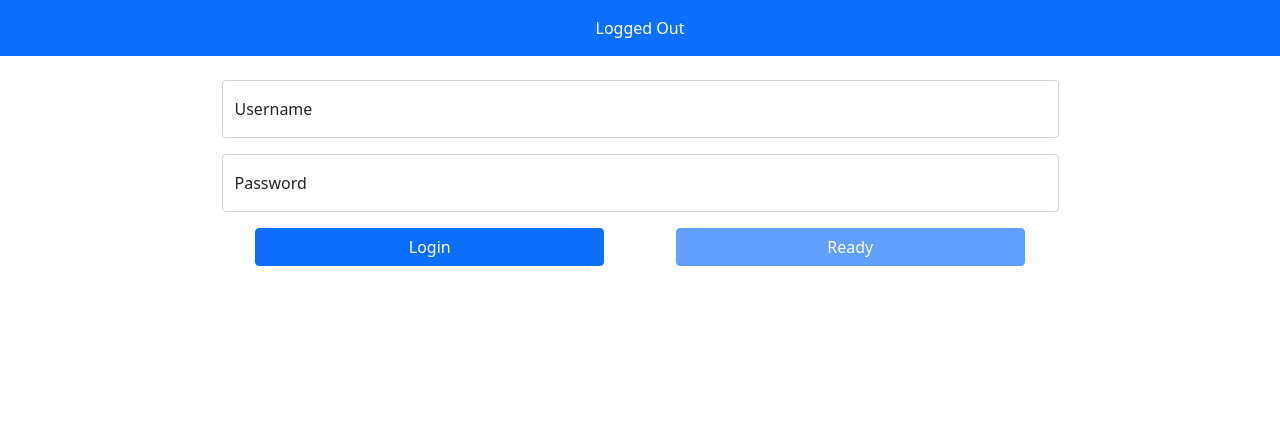
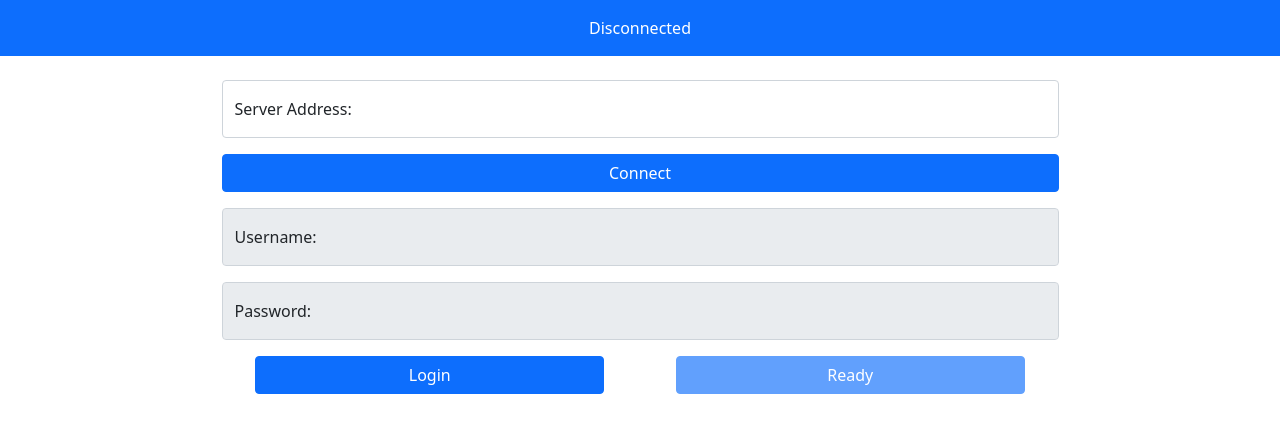
Before and after one commit to apal0934/workshop-3, a React (Create React App) app: page / in a window 1280 px wide. Shown: the top 432 px of the page. Built offline with nearby package versions, Linux system fonts and the light colour scheme.

Commit message:
Adds server connect to login

```diff
--- a/src/components/Header.tsx
+++ b/src/components/Header.tsx
@@ -10,6 +10,9 @@ const Header = ({ state }: HeaderProps) => {
     var text: string;
 
     switch (state) {
+        case UserState.Disconnected:
+            text = "Disconnected";
+            break;
         case UserState.LoggedOut:
             text = "Logged Out";
             break;
--- a/src/pages/Login.tsx
+++ b/src/pages/Login.tsx
@@ -1,5 +1,6 @@
 import React, { useState } from "react";
 import Button from "react-bootstrap/Button";
+import Col from "react-bootstrap/Col";
 import Form from "react-bootstrap/Form";
 import Container from "react-bootstrap/Container";
 import Stack from "react-bootstrap/Stack";
@@ -17,6 +18,21 @@ const LoginField = ({ state, loginData, callback }: LoginProps) => {
     const [username, setUsername] = useState(loginData.username);
     const [password, setPassword] = useState(loginData.password);
     const [isLoggedIn, setisLoggedIn] = useState(loginData.isLoggedIn);
+    const [serverAddress, setServerAddress] = useState(loginData.serverAddress);
+
+    const handleConnect = (event: React.MouseEvent) => {
+        event.preventDefault();
+
+        var didConnect = true;
+        if (didConnect) {
+            callback(UserState.LoggedOut, {
+                username: "",
+                password: "",
+                isLoggedIn: false,
+                serverAddress: serverAddress
+            });
+        }
+    };
 
     const handleLogin = (event: React.MouseEvent) => {
         event.preventDefault();
@@ -30,6 +46,7 @@ const LoginField = ({ state, loginData, callback }: LoginProps) => {
                 username: username,
                 password: password,
                 isLoggedIn: true,
+                serverAddress: serverAddress
             });
         }
     };
@@ -42,6 +59,7 @@ const LoginField = ({ state, loginData, callback }: LoginProps) => {
             username: "",
             password: "",
             isLoggedIn: false,
+            serverAddress: serverAddress
         });
     };
 
@@ -53,10 +71,12 @@ const LoginField = ({ state, loginData, callback }: LoginProps) => {
                 username: username,
                 password: password,
                 isLoggedIn: true,
+                serverAddress: serverAddress
             });
         }
     };
 
+    var canConnect = state === UserState.Disconnected;
     var canLogin = state === UserState.LoggedOut;
     var canReady = state === UserState.LoggedIn || state === UserState.OnBreak;
 
@@ -65,14 +85,24 @@ const LoginField = ({ state, loginData, callback }: LoginProps) => {
             <Container>
                 <Stack gap={3} className="col-md-9 mx-auto">
                     <Input
-                        label="Username"
+                        label="Server Address:"
+                        value={serverAddress}
+                        onChange={e => setServerAddress(e.target.value)}
+                        disabled={!canConnect}
+                    />
+                    <Button onClick={handleConnect} disabled={!canConnect}>
+                        Connect
+                    </Button>
+
+                    <Input
+                        label="Username:"
                         value={username}
                         onChange={e => setUsername(e.target.value)}
                         disabled={!canLogin}
                     />
 
                     <Input
-                        label="Password"
+                        label="Password:"
                         value={password}
                         onChange={e => setPassword(e.target.value)}
                         disabled={!canLogin}
@@ -80,14 +110,12 @@ const LoginField = ({ state, loginData, callback }: LoginProps) => {
 
                     <Stack direction="horizontal" gap={1}>
                         <Button
-                            variant="primary"
                             onClick={isLoggedIn ? handleLogout : handleLogin}
                             className="col-md-5 mx-auto"
                         >
                             {isLoggedIn ? "Logout" : "Login"}
                         </Button>
                         <Button
-                            variant="primary"
                             onClick={handleReady}
                             disabled={!canReady}
                             className="col-md-5 mx-auto"
--- a/src/pages/MainPage.tsx
+++ b/src/pages/MainPage.tsx
@@ -8,11 +8,12 @@ import LoginField from "./Login";
 import Ready from "./Ready";
 
 const MainPage = () => {
-    const [state, setState] = useState(UserState.LoggedOut);
+    const [state, setState] = useState(UserState.Disconnected);
     const [loginData, setLoginData] = useState<LoginData>({
         username: "",
         password: "",
         isLoggedIn: false,
+        serverAddress: ""
     });
     const [userData, setUserData] = useState<UserData>({
         username: "",
@@ -44,6 +45,7 @@ const MainPage = () => {
 
     var body: Element | ReactElement<any, any>;
     switch (state) {
+        case UserState.Disconnected:
         case UserState.LoggedOut:
         case UserState.LoggedIn:
         case UserState.OnBreak:
--- a/src/types/ComponentState.ts
+++ b/src/types/ComponentState.ts
@@ -1,4 +1,5 @@
 enum UserState {
+    Disconnected,
     LoggedOut,
     LoggedIn,
     OnBreak,
--- a/src/types/LoginData.ts
+++ b/src/types/LoginData.ts
@@ -2,4 +2,5 @@ export default interface LoginData {
     username: string;
     password: string;
     isLoggedIn: boolean;
+    serverAddress: string;
 }
```
